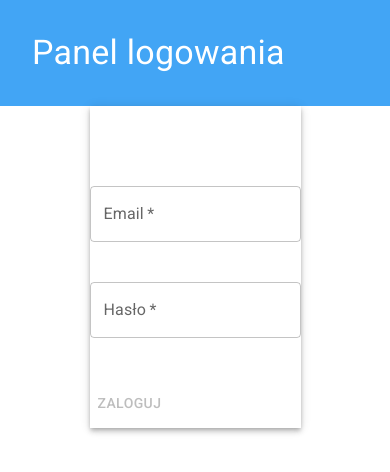
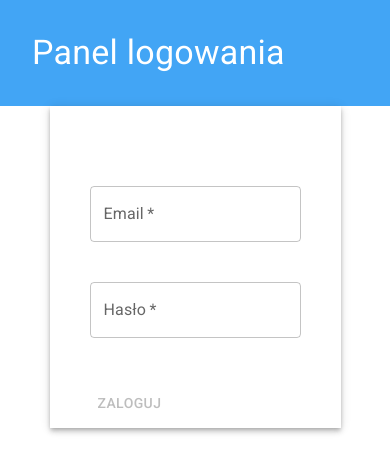
Before and after one commit to zibixD/projekt-panel, a React (Vite) app: page / in a window 390 px wide. Shown: the top 472 px of the page. Built offline with nearby package versions, Linux system fonts and the light colour scheme.

Commit message:
fixed responsive design

```diff
--- a/src/components/CompanyList.jsx
+++ b/src/components/CompanyList.jsx
@@ -61,7 +61,7 @@ const CompanyList = () => {
         >
           Wyloguj
         </Button>
-        <DebugButton />
+        {/* <DebugButton /> */}
       </Card>
       <Box
         sx={{
--- a/src/components/LoginForm.jsx
+++ b/src/components/LoginForm.jsx
@@ -13,7 +13,11 @@ const LoginForm = () => {
 
   return (
     <Box
-      sx={{ display: "flex", flexDirection: "column", alignItems: "center" }}
+      sx={{
+        display: "flex",
+        flexDirection: "column",
+        alignItems: "center"
+      }}
     >
       <Box sx={{ width: "100%", backgroundColor: "primary.light" }}>
         <Typography
@@ -35,6 +39,7 @@ const LoginForm = () => {
           boxShadow: 4,
           width: { sx: "100%", sm: 600, md: 700 },
           height: { sx: "100%", sm: 400 },
+          // padding: { sx}
           // marginX: { sx: "0%", sm: "10%", md: "15%", lg: "30%" },
           // marginRight: {sx: 100, sm: '10%', md: '20%', lg: '30%'},
         }}
@@ -45,6 +50,7 @@ const LoginForm = () => {
               sx={{
                 mb: 5,
                 mt: 10,
+                mx: 5,
                 width: { sx: "100%", sm: 500 },
               }}
               name="email"
@@ -59,6 +65,7 @@ const LoginForm = () => {
             <TextField
               sx={{
                 mb: 5,
+                mx: 5,
                 width: { sx: "100%", sm: 500 },
               }}
               name="password"
@@ -73,6 +80,7 @@ const LoginForm = () => {
             sx={{
               height: 50,
               width: { sx: "100%", sm: 500 },
+              mx: 5
             }}
             type="submit"
             disabled={!filledE || !filledP || isSubmitting}
```
